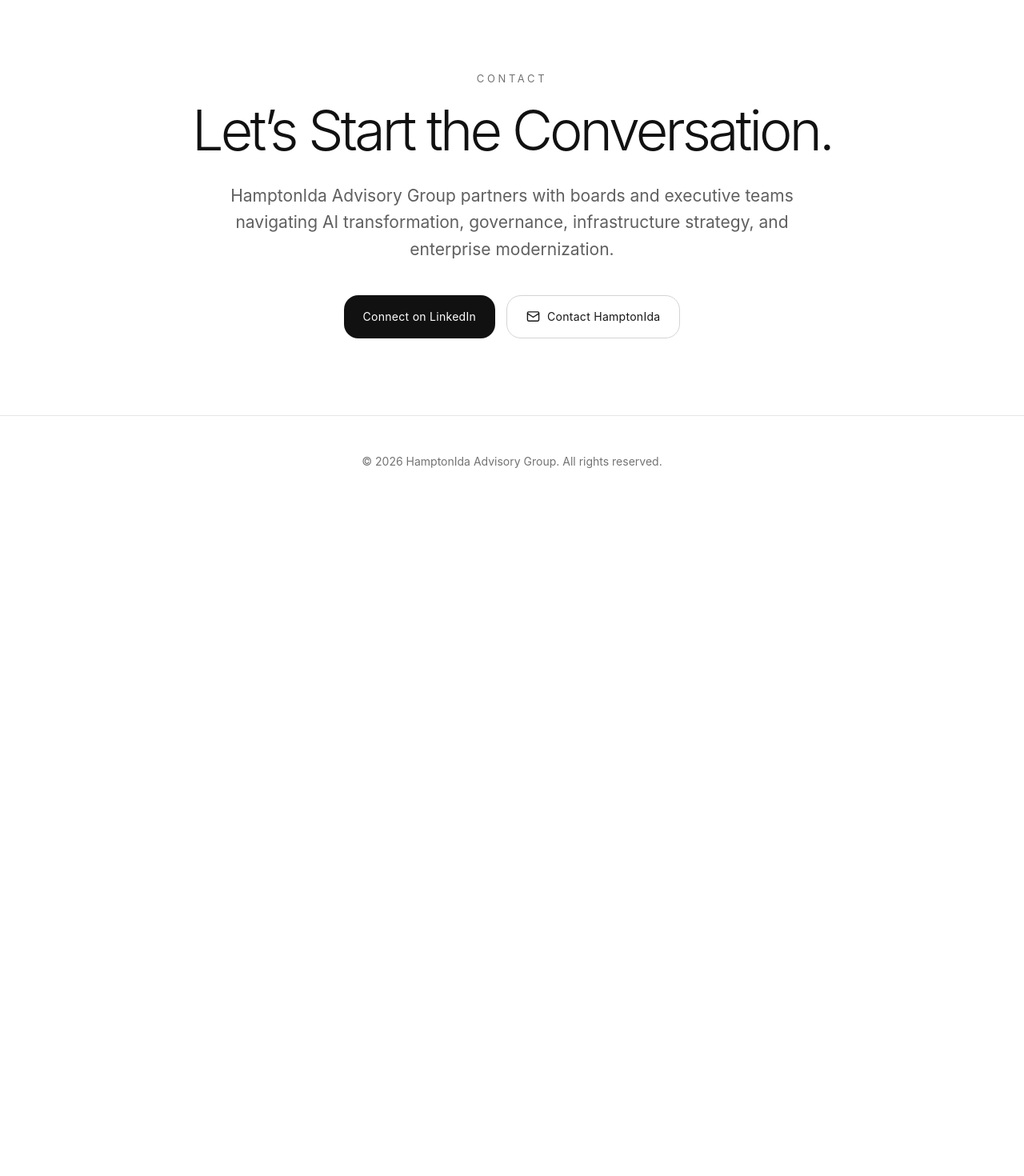
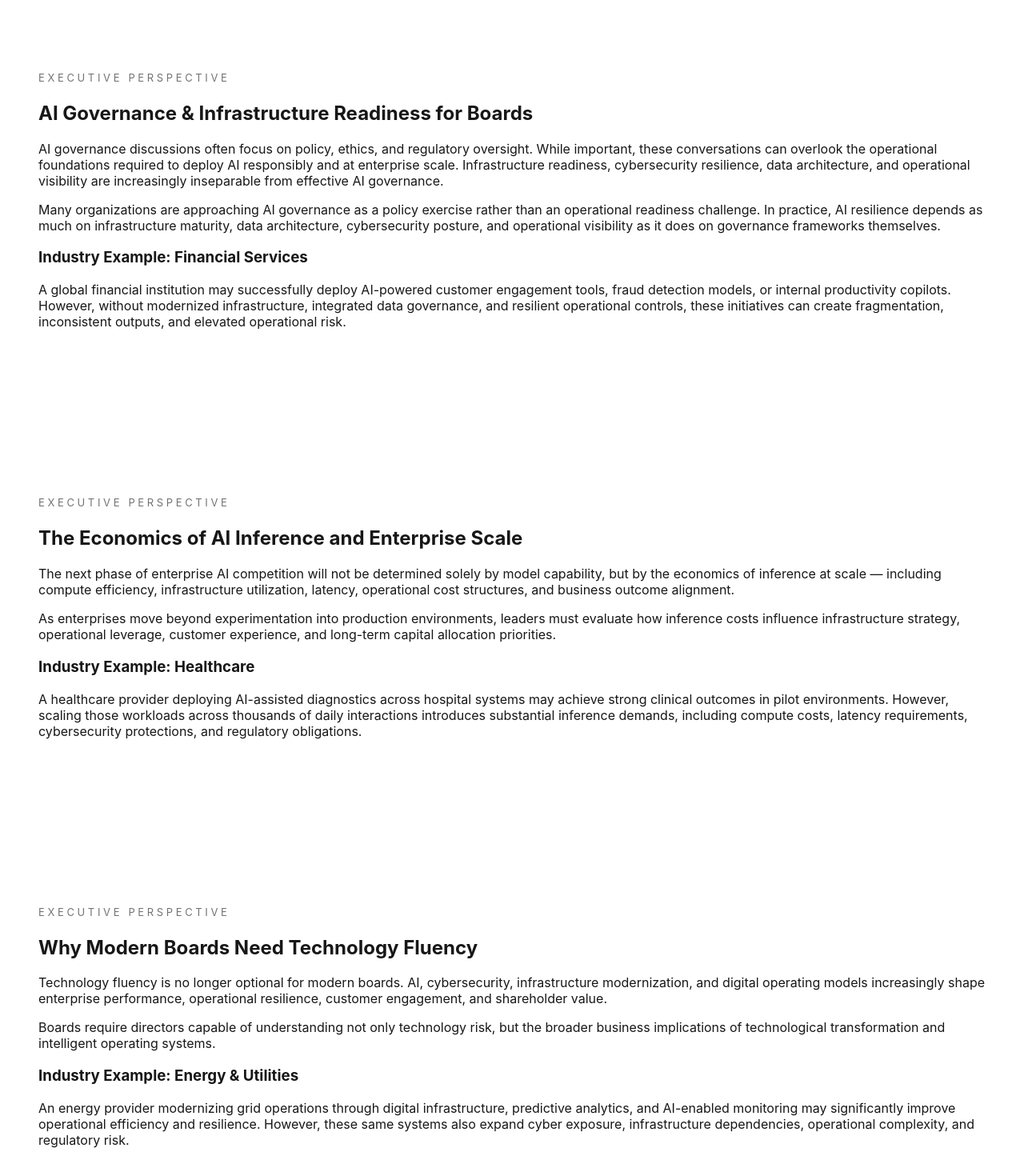
Before and after one commit to AWalker536/hamptonida-website, a React (Vite) app: page / in a window 1280 px wide. Shown: the part 4580-6050 px from the top of the page at 80% size. Before the commit the page ends 5213 px from the top, so only its background shows below. Built offline with nearby package versions, Linux system fonts and the light colour scheme.

Commit message:
Update App.jsx
adding content for insights

```diff
--- a/src/App.jsx
+++ b/src/App.jsx
@@ -171,7 +171,62 @@
           ))}
         </div>
       </section>
+<section id="ai-governance" className="insight-detail section">
+  <p className="eyebrow">Executive Perspective</p>
+  <h2>AI Governance & Infrastructure Readiness for Boards</h2>
 
+  <p>
+    AI governance discussions often focus on policy, ethics, and regulatory oversight. While important, these conversations can overlook the operational foundations required to deploy AI responsibly and at enterprise scale. Infrastructure readiness, cybersecurity resilience, data architecture, and operational visibility are increasingly inseparable from effective AI governance.
+  </p>
+
+  <p>
+    Many organizations are approaching AI governance as a policy exercise rather than an operational readiness challenge. In practice, AI resilience depends as much on infrastructure maturity, data architecture, cybersecurity posture, and operational visibility as it does on governance frameworks themselves.
+  </p>
+
+  <h3>Industry Example: Financial Services</h3>
+
+  <p>
+    A global financial institution may successfully deploy AI-powered customer engagement tools, fraud detection models, or internal productivity copilots. However, without modernized infrastructure, integrated data governance, and resilient operational controls, these initiatives can create fragmentation, inconsistent outputs, and elevated operational risk.
+  </p>
+</section>
+
+<section id="inference-economics" className="insight-detail section">
+  <p className="eyebrow">Executive Perspective</p>
+  <h2>The Economics of AI Inference and Enterprise Scale</h2>
+
+  <p>
+    The next phase of enterprise AI competition will not be determined solely by model capability, but by the economics of inference at scale — including compute efficiency, infrastructure utilization, latency, operational cost structures, and business outcome alignment.
+  </p>
+
+  <p>
+    As enterprises move beyond experimentation into production environments, leaders must evaluate how inference costs influence infrastructure strategy, operational leverage, customer experience, and long-term capital allocation priorities.
+  </p>
+
+  <h3>Industry Example: Healthcare</h3>
+
+  <p>
+    A healthcare provider deploying AI-assisted diagnostics across hospital systems may achieve strong clinical outcomes in pilot environments. However, scaling those workloads across thousands of daily interactions introduces substantial inference demands, including compute costs, latency requirements, cybersecurity protections, and regulatory obligations.
+  </p>
+</section>
+
+<section id="technology-fluency" className="insight-detail section">
+  <p className="eyebrow">Executive Perspective</p>
+  <h2>Why Modern Boards Need Technology Fluency</h2>
+
+  <p>
+    Technology fluency is no longer optional for modern boards. AI, cybersecurity, infrastructure modernization, and digital operating models increasingly shape enterprise performance, operational resilience, customer engagement, and shareholder value.
+  </p>
+
+  <p>
+    Boards require directors capable of understanding not only technology risk, but the broader business implications of technological transformation and intelligent operating systems.
+  </p>
+
+  <h3>Industry Example: Energy & Utilities</h3>
+
+  <p>
+    An energy provider modernizing grid operations through digital infrastructure, predictive analytics, and AI-enabled monitoring may significantly improve operational efficiency and resilience. However, these same systems also expand cyber exposure, infrastructure dependencies, operational complexity, and regulatory risk.
+  </p>
+</section>
       <section id="contact" className="contact section">
         <p className="eyebrow">Contact</p>
 
```
